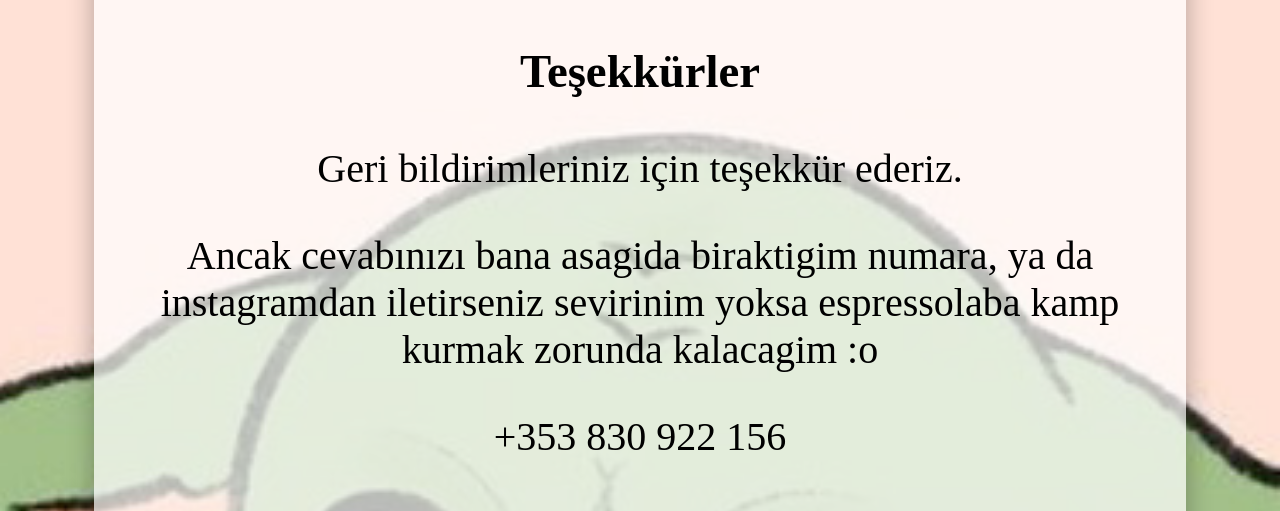
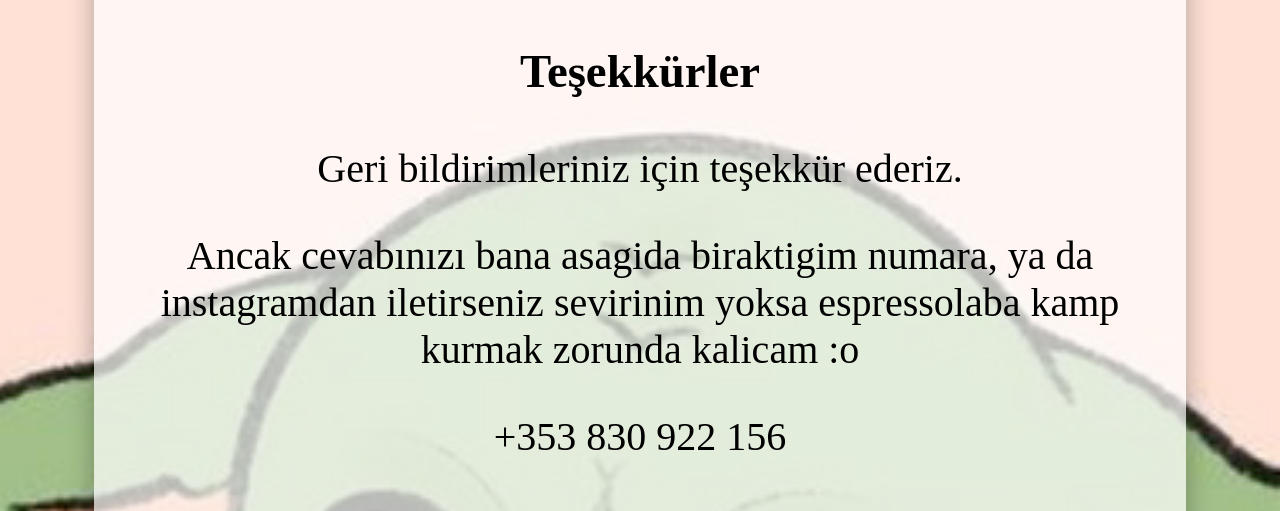
Before and after one commit to ulaskmo/yodaaa, a plain HTML site: page index.html in a window 1280 px wide. Both pictures are taken after a click on the button "Gönder". Shown: the part 271-782 px from the top of the page. Drawn offline with Linux system fonts and the light colour scheme.

Commit message:
asdasdasd

```diff
--- a/index.html
+++ b/index.html
@@ -75,7 +75,7 @@
             <div id="thankYouMessage" style="display: none; text-align: center;">
                 <h3>Teşekkürler</h3>
                 <p>Geri bildirimleriniz için teşekkür ederiz.</p>
-                <p>Ancak cevabınızı bana asagida biraktigim numara, ya da instagramdan iletirseniz sevirinim yoksa espressolaba kamp kurmak zorunda kalacagim :o</p>
+                <p>Ancak cevabınızı bana asagida biraktigim numara, ya da instagramdan iletirseniz sevirinim yoksa espressolaba kamp kurmak zorunda kalicam :o</p>
                 <p>+353 830 922 156</p>
             </div>
         </main>
```
